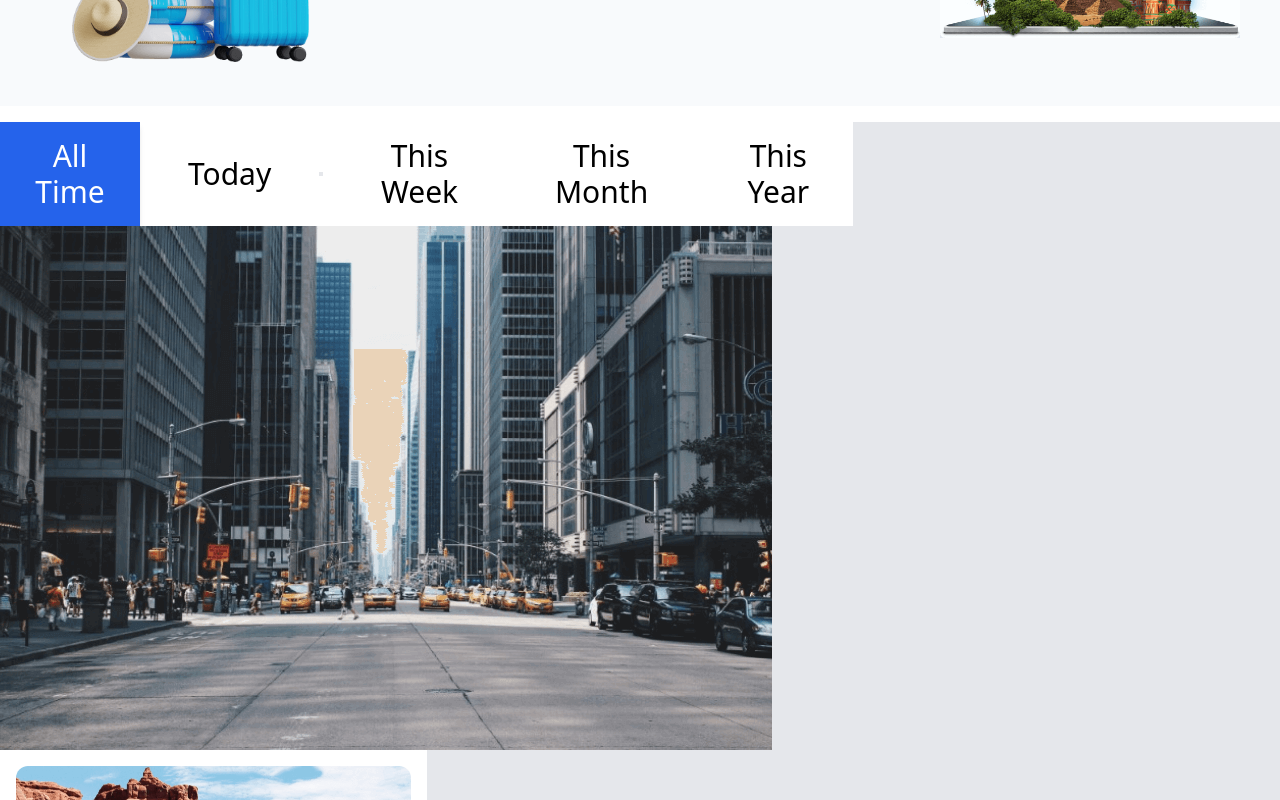
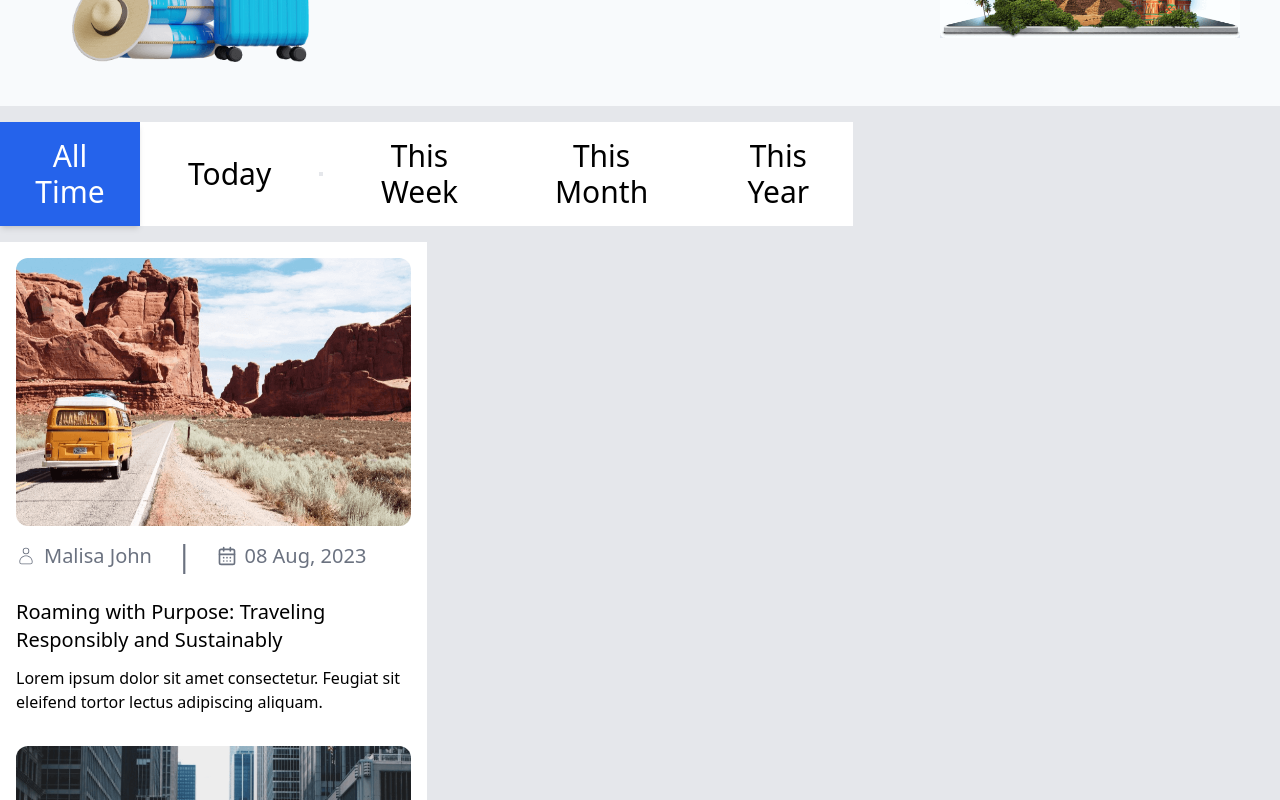
Before and after one commit to TahirSaifi09/Asha_Trip, a React (Create React App) app: page /news_Listing in a window 1280 px wide. Shown: the part 300-1100 px from the top of the page. Built offline with nearby package versions, Linux system fonts and the light colour scheme.

Commit message:
Working on News Listing page

```diff
--- a/src/Component/newsListCom/allTime.jsx
+++ b/src/Component/newsListCom/allTime.jsx
@@ -53,11 +53,21 @@ export default function AllTime() {
         "Roaming with Purpose: Traveling Responsibly and Sustainably",
       para: "Lorem ipsum dolor sit amet consectetur. Feugiat sit eleifend tortor lectus adipiscing aliquam.",
     },
+    {
+      photo: "blog-6.png",
+      userIcon: <CiUser />,
+      userName: "Malisa John",
+      calendarIcon: <LuCalendarDays />,
+      date: "08 Aug, 2023",
+      roamingText:
+        "Roaming with Purpose: Traveling Responsibly and Sustainably",
+      para: "Lorem ipsum dolor sit amet consectetur. Feugiat sit eleifend tortor lectus adipiscing aliquam.",
+    },
   ];
 
   return (
-    <div className="bg-gray-200">
-      <div className="text-3xl font-medium flex justify-center gap-4 mt-4 bg-white w-2/3 items-center">
+    <div className="bg-gray-200 py-4">
+      <div className="text-3xl font-medium flex justify-center gap-4  bg-white w-2/3 items-center">
         <button className="bg-blue-600 px-8 py-4 text-white hover:bg-white hover:text-black duration-700 shadow-md">
           All Time
         </button>
@@ -76,20 +86,22 @@ export default function AllTime() {
         </button>
       </div>
 
-      <div>
-        <img src="blog-2.png" alt="blog2" />
-        <div></div>
-      </div>
-
-      <div className="bg-white w-1/3 flex flex-wrap">
+      <div className="bg-white w-1/3 flex flex-wrap mt-4">
         {list.map((item, index) => (
           <div key={item} className="p-4">
             <img src={item.photo} alt="blogs" className="rounded-xl" />
-            <div className="flex items-center gap-4 text-xl py-3">
-              {item.userIcon} {item.userName} | {item.calendarIcon} {item.date}
+            <div className="flex items-center gap-6 text-xl text-gray-500 py-3">
+              <div className="flex items-center gap-2">
+                {item.userIcon} {item.userName}
+              </div>
+              <div className="font-m text-3xl">|</div>
+
+              <div className="flex items-center gap-2">
+                {item.calendarIcon} {item.date}
+              </div>
             </div>
             <div className="text-xl font-medium pr-20 py-3">
-            {item.roamingText}
+              {item.roamingText}
             </div>
             {item.para}
           </div>
```
Also changed, not shown: public/blog-5.png (added), public/blog-6.png (added).
